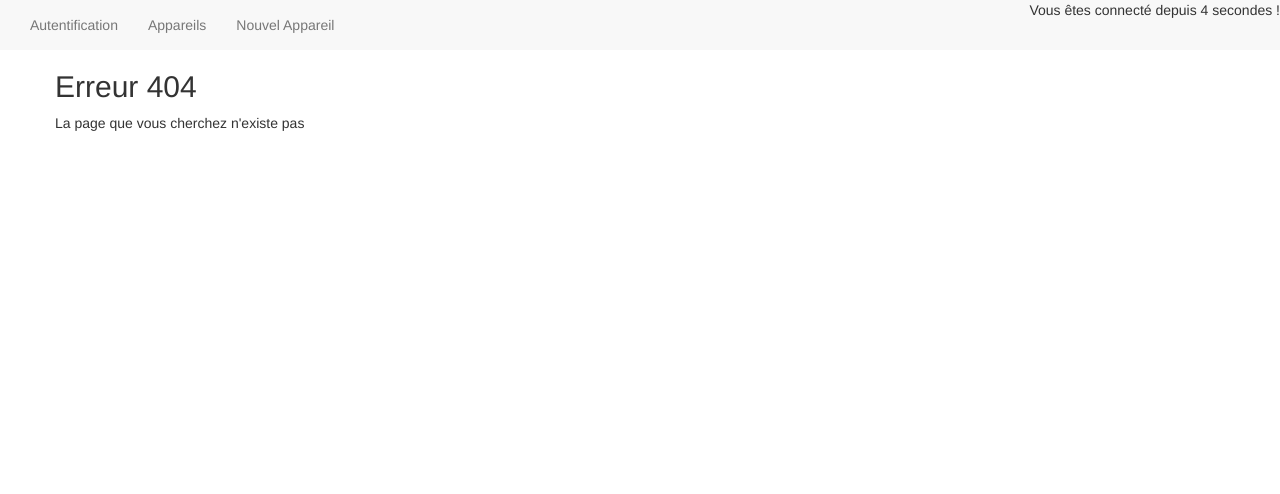
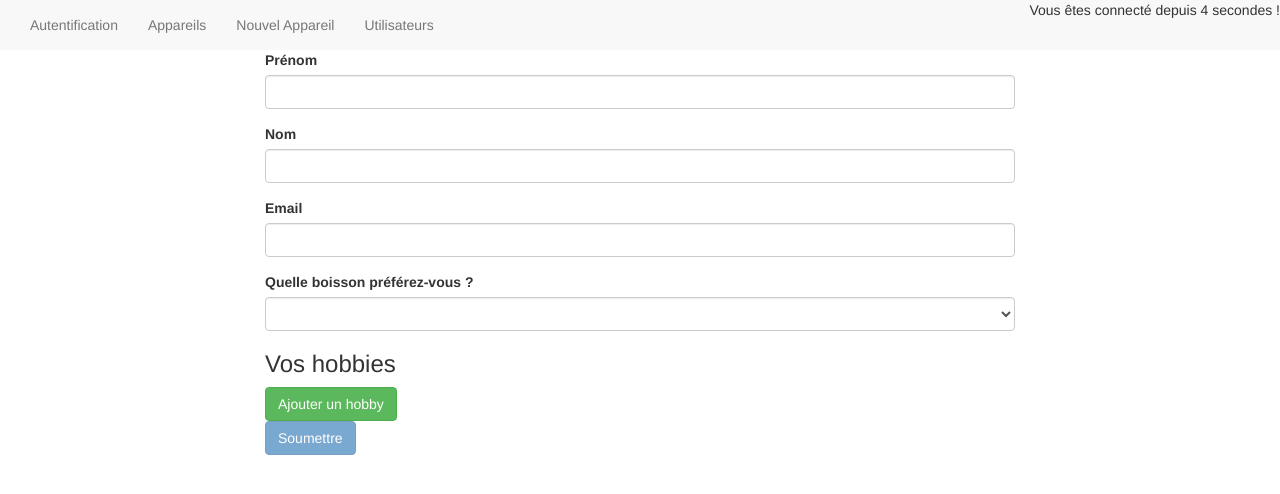
Before and after one commit to Julien1988/learn-angular-app, an Angular app: page /new-user in a window 1280 px wide. Before the commit this address led to /not-found. Shown: the top 494 px of the page. Built offline with nearby package versions, Linux system fonts and the light colour scheme.

Commit message:
add advanced control form for users

```diff
--- a/src/app/app.component.html
+++ b/src/app/app.component.html
@@ -4,6 +4,7 @@
       <li routerLinkActive="active"><a routerLink="auth">Autentification</a></li>
       <li routerLinkActive="active"><a routerLink="appareils">Appareils</a></li>
       <li routerLinkActive="active"><a routerLink="edit">Nouvel Appareil</a></li>
+       <li routerLinkActive="active"><a routerLink="users">Utilisateurs</a></li>
     </ul>
     <div class="navbar-right">
     <p>Vous êtes connecté depuis {{secondes}} secondes !</p>
--- /dev/null
+++ b/src/app/models/User.model.ts
@@ -0,0 +1,9 @@
+export class User {
+  constructor(
+    public firstName: string,
+    public lastName: string,
+    public email: string,
+    public drinkPreference: string,
+    hobbies?: string[]
+  ) {}
+}
--- /dev/null
+++ b/src/app/new-user/new-user.component.html
@@ -0,0 +1,31 @@
+<div class="col-sm-8 col-sm-offset-2">
+    <form [formGroup]="userForm" (ngSubmit)="onSubmitForm()">
+        <div class="form-group">
+            <label for="firstName">Prénom</label>
+            <input type="text" class="form-control" id="firstName" formControlName="firstName">
+        </div>
+        <div class="form-group">
+            <label for="lastName">Nom</label>
+            <input type="text" class="form-control" id="lastName" formControlName="lastName">
+        </div>
+        <div class="form-group">
+            <label for="email">Email</label>
+            <input type="text" class="form-control" id="email" formControlName="email">
+        </div>
+        <div class="form-group">
+            <label for="drinkPreference">Quelle boisson préférez-vous ?</label>
+            <select class="form-control" id="drinkPreference" formControlName="drinkPreference">
+            <option value="Coca">Coca</option>
+            <option value="Pepsi">Pepsi</option>
+            </select>
+        </div>
+        <div formArrayName="hobbies">
+            <h3>Vos hobbies</h3>
+            <div class="form-group" *ngFor="let hobbyControl of getHobbies().controls; let i = index">
+                <input type="text" class="form-control" [formControlName]="i">
+            </div>
+            <button type="button" class="btn btn-success" (click)="onAddHobby()">Ajouter un hobby</button>
+        </div>
+        <button class="btn btn-primary" type="submit" [disabled]="userForm.invalid">Soumettre</button>
+    </form>
+</div>
--- /dev/null
+++ b/src/app/new-user/new-user.component.ts
@@ -0,0 +1,56 @@
+import { Component, OnInit } from '@angular/core';
+import { FormGroup, FormBuilder, Validators, FormArray } from '@angular/forms';
+import { UserService } from '../services/user.service';
+import { Router } from '@angular/router';
+import { User } from '../models/User.model';
+
+@Component({
+  selector: 'app-new-user',
+  templateUrl: './new-user.component.html',
+  styleUrls: ['./new-user.component.scss'],
+})
+export class NewUserComponent implements OnInit {
+  userForm: FormGroup;
+
+  constructor(
+    private fromBuilder: FormBuilder,
+    private userService: UserService,
+    private router: Router
+  ) {}
+
+  ngOnInit(): void {
+    this.initForm();
+  }
+
+  initForm() {
+    this.userForm = this.fromBuilder.group({
+      firstName: ['', Validators.required],
+      lastName: ['', Validators.required],
+      email: ['', [Validators.required, Validators.email]],
+      drinkPreference: ['', Validators.required],
+      hobbies: this.fromBuilder.array([]),
+    });
+  }
+
+  onSubmitForm() {
+    const formValue = this.userForm.value;
+    const newUser = new User(
+      formValue['firstName'],
+      formValue['lastName'],
+      formValue['email'],
+      formValue['drinkPreference'],
+      formValue['hobbies'] ? formValue['hobbies'] : []
+    );
+    this.userService.addUser(newUser);
+    this.router.navigate(['/users']);
+  }
+
+  getHobbies() {
+    return this.userForm.get('hobbies') as FormArray;
+  }
+
+  onAddHobby() {
+    const newHobbyControl = this.fromBuilder.control('', Validators.required);
+    this.getHobbies().push(newHobbyControl);
+  }
+}
--- /dev/null
+++ b/src/app/services/user.service.ts
@@ -0,0 +1,24 @@
+import { User } from '../models/User.model';
+import { Subject } from 'rxjs/Subject';
+
+export class UserService {
+  private users: User[] = [
+    {
+      firstName: 'James',
+      lastName: 'Lanister',
+      email: 'james@got.com',
+      drinkPreference: 'Coca',
+      hobbies: ['Fuck Cersei', 'Kill children'],
+    },
+  ];
+  userSubject = new Subject<User[]>();
+
+  emitUsers() {
+    this.userSubject.next(this.users.slice());
+  }
+
+  addUser(user: User) {
+    this.users.push(user);
+    this.emitUsers();
+  }
+}
--- /dev/null
+++ b/src/app/user-list/user-list.component.html
@@ -0,0 +1,13 @@
+
+<a routerLink="/new-user">Nouvel utilisateur</a>
+<ul class="list-group">
+    <li class="list-group-item" *ngFor="let user of users">
+    <h3> {{user.firstName}}  {{user.lastName}} </h3>
+    <p>{{user.email}}</p>
+    <p>Cette personne préfère le {{user.drinkPreference}}</p>
+    <p *ngIf="user.hobbies && user.hobbies.length > 0" >
+    Cette personne à des hobbies :
+    <span *ngFor="let hobby of user.hobbies"> {{hobby}} - </span>
+    </p>
+    </li>
+</ul>
--- /dev/null
+++ b/src/app/user-list/user-list.component.ts
@@ -0,0 +1,29 @@
+import { Component, OnInit, OnDestroy } from '@angular/core';
+import { User } from '../models/User.model';
+import { Subscription } from 'rxjs/Subscription';
+import { UserService } from '../services/user.service';
+
+@Component({
+  selector: 'app-user-list',
+  templateUrl: './user-list.component.html',
+  styleUrls: ['./user-list.component.scss'],
+})
+export class UserListComponent implements OnInit, OnDestroy {
+  users: User[];
+  userSubscription: Subscription;
+
+  constructor(private userService: UserService) {}
+
+  ngOnInit(): void {
+    this.userSubscription = this.userService.userSubject.subscribe(
+      (users: User[]) => {
+        this.users = users;
+      }
+    );
+    this.userService.emitUsers();
+  }
+
+  ngOnDestroy() {
+    this.userSubscription.unsubscribe();
+  }
+}
```
Also changed, not shown: src/app/app.module.ts (+10 -2 lines), src/app/new-user/new-user.component.scss (added), src/app/user-list/user-list.component.scss (added).
